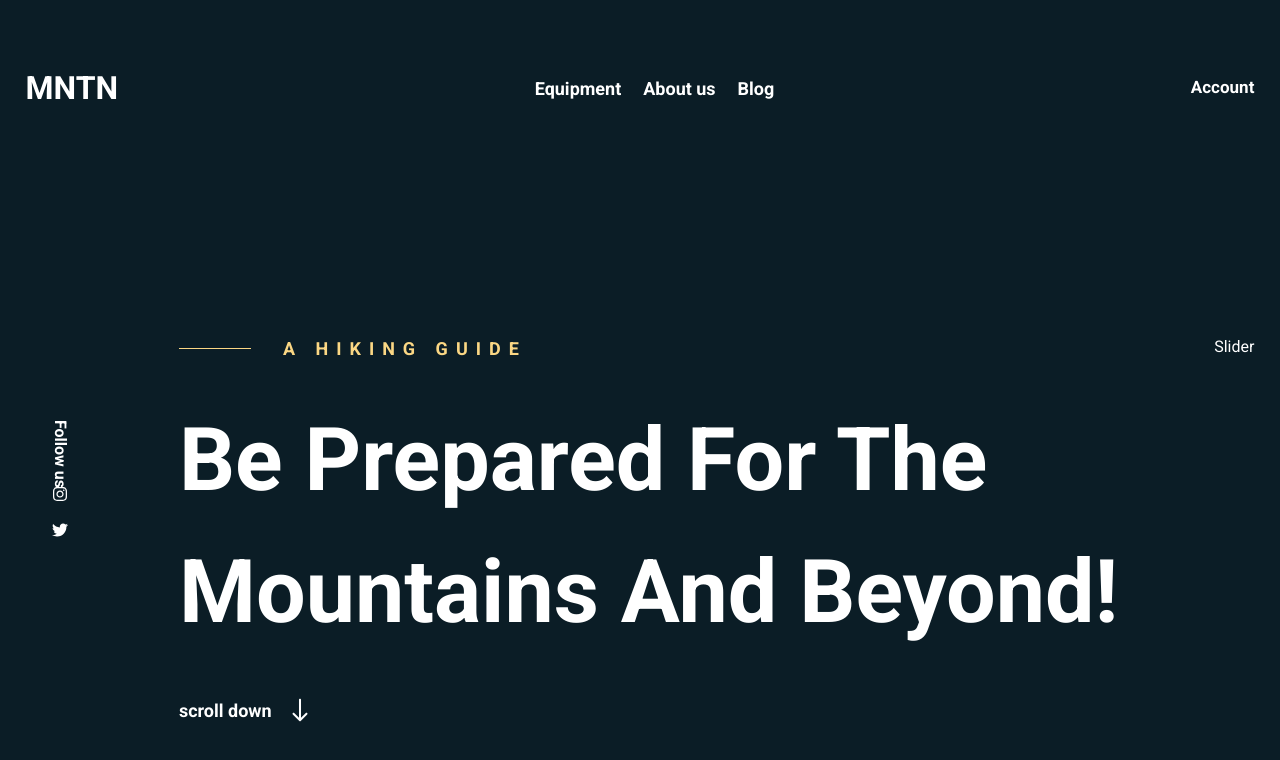
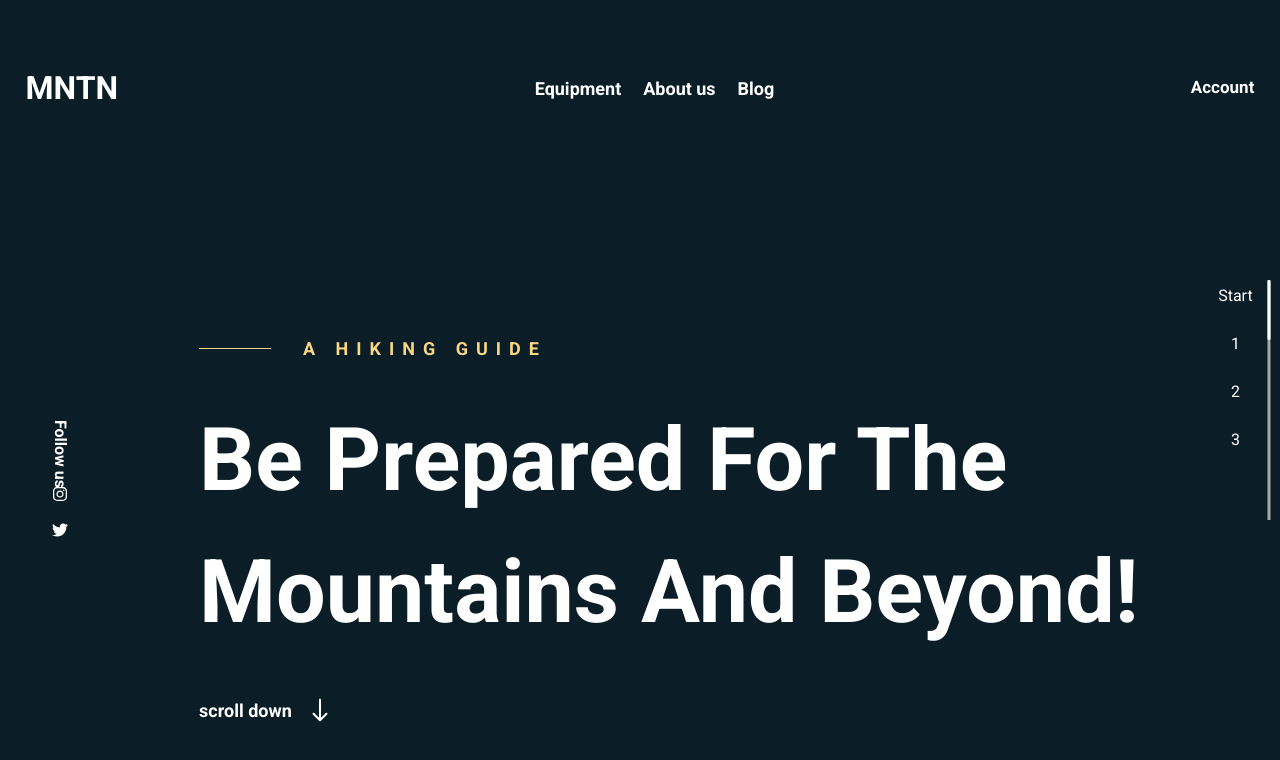
Before and after one commit to Arman997/Landing_Page, a React (Vite) app: page / in a window 1280 px wide. Shown: the top 760 px of the page. Built offline with nearby package versions, Linux system fonts and the light colour scheme.

Commit message:
added slider and its functionality and some css

```diff
--- a/src/components/body.jsx
+++ b/src/components/body.jsx
@@ -1,11 +1,24 @@
-import React from 'react'
+import {useRef} from 'react'
 import Content from './Content'
 import { FaInstagram } from "react-icons/fa";
 import { FaTwitter } from "react-icons/fa";
 import { IoIosArrowRoundDown } from "react-icons/io";
+import Slider from '../pages/Slider';
 
 
 function Body() {
+
+  const sectionRefs = {
+    Start: useRef(null),
+    '1': useRef(null),
+    '2': useRef(null),
+    '3': useRef(null),
+  };
+
+  const scrollToSection = (section) => {
+    sectionRefs[section].current?.scrollIntoView({ behavior: 'smooth' });
+  };
+
   return (
     <div className=''>
 
@@ -20,7 +33,11 @@ function Body() {
                   <div className='flex items-center gap-[8px]'><span className='text-[18px] font-bold'>scroll down</span> <IoIosArrowRoundDown className='text-[40px]'/> </div>
             </div>
 
-            <div className=''> Slider </div>
+            {/* slider */}
+
+              <div className='flex-shrink-0'>
+                  <Slider scrollToSection={scrollToSection}/>
+              </div>
 
       </div>
 
--- /dev/null
+++ b/src/pages/Slider.jsx
@@ -0,0 +1,50 @@
+import { useState } from 'react';
+
+const sections = ['Start', '1', '2', '3'];
+
+function Slider ({ scrollToSection }) {
+  const [activeSection, setActiveSection] = useState('Start');
+
+  const handleClick = (section) => {
+    setActiveSection(section);
+    scrollToSection(section);
+  };
+
+  return (
+    <div className="fixed right-[2%] top-1/2 transform -translate-y-1/2 flex ">
+      <div className="relative flex flex-col items-center">
+        {sections.map((section) => (
+          <button
+            key={section}
+            className={`relative w-8 h-8 flex items-center justify-center text-white mb-4 bg-transparent border-none cursor-pointer`}
+            onClick={() => handleClick(section)}
+          >
+            <span
+              className={`absolute w-[3px] bg-white ${
+                activeSection === section ? 'w-[3px]' : 'w-[3px]'
+              } transition-all`}
+              style={{ top: '50%', transform: 'translateY(-50%)' }}
+            />
+            {section}
+          </button>
+        ))}
+      </div>
+       {/* vertical line */}
+       <div className="relative w-[3px] bg-[#A9A9A9]  h-[240px] left-1/2 transform -translate-x-1/2">
+          {/* active indicator*/}
+          <div
+            className={`absolute transition-all duration-300 ${
+              activeSection ? 'bg-white' : 'bg-transparent'
+            }`}
+            style={{
+              height: '60px',
+              top: sections.indexOf(activeSection) * 60 + 'px',
+              width: '3px',
+              borderRadius: '5px'
+            }}/>
+        </div>
+    </div>
+  );
+};
+
+export default Slider;
```
